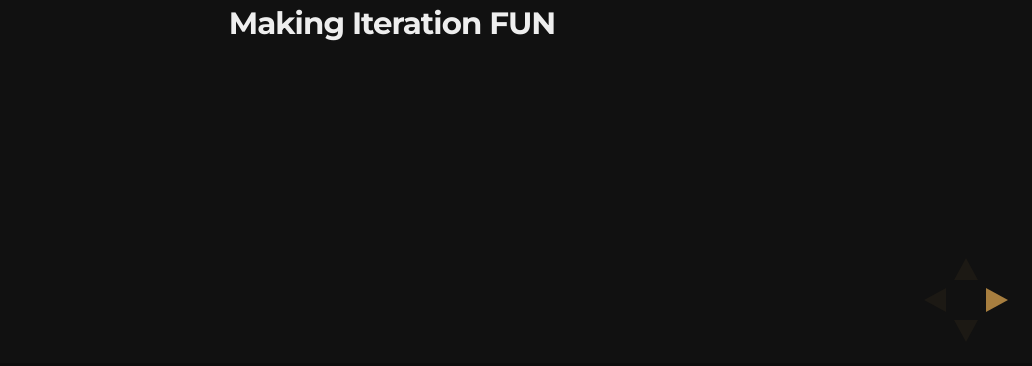
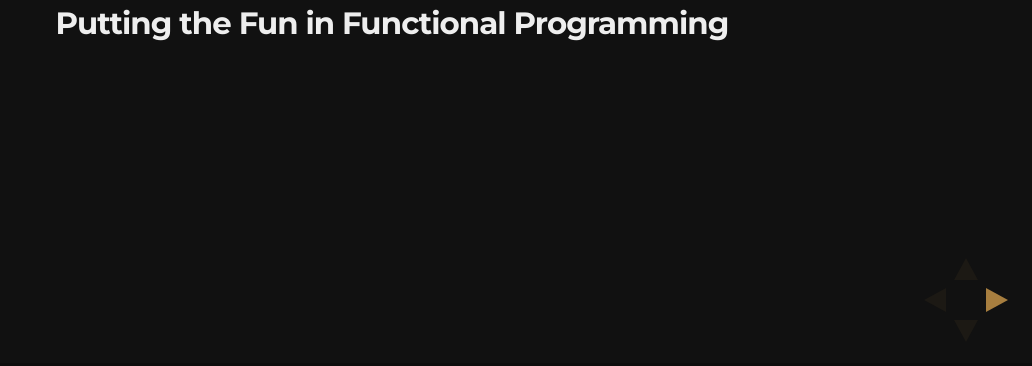
Before and after one commit to andyklimczak/higher-order-functions-talk, a website: page index.html in a window 1280 px wide. Shown: the part 434-800 px from the top of the page, without its empty margins (248-1280 px from the left). Drawn offline with nearby package versions, Linux system fonts and the light colour scheme.

Commit message:
subtitle

```diff
--- a/index.html
+++ b/index.html
@@ -22,7 +22,7 @@
       <div class="slides">
         <section>
           <h2>Practical Higher Order Functions</h2>
-          <h5>Making Iteration FUN</h5>
+          <h5>Putting the Fun in Functional Programming</h5>
         </section>
         <section>
           <section>
```
